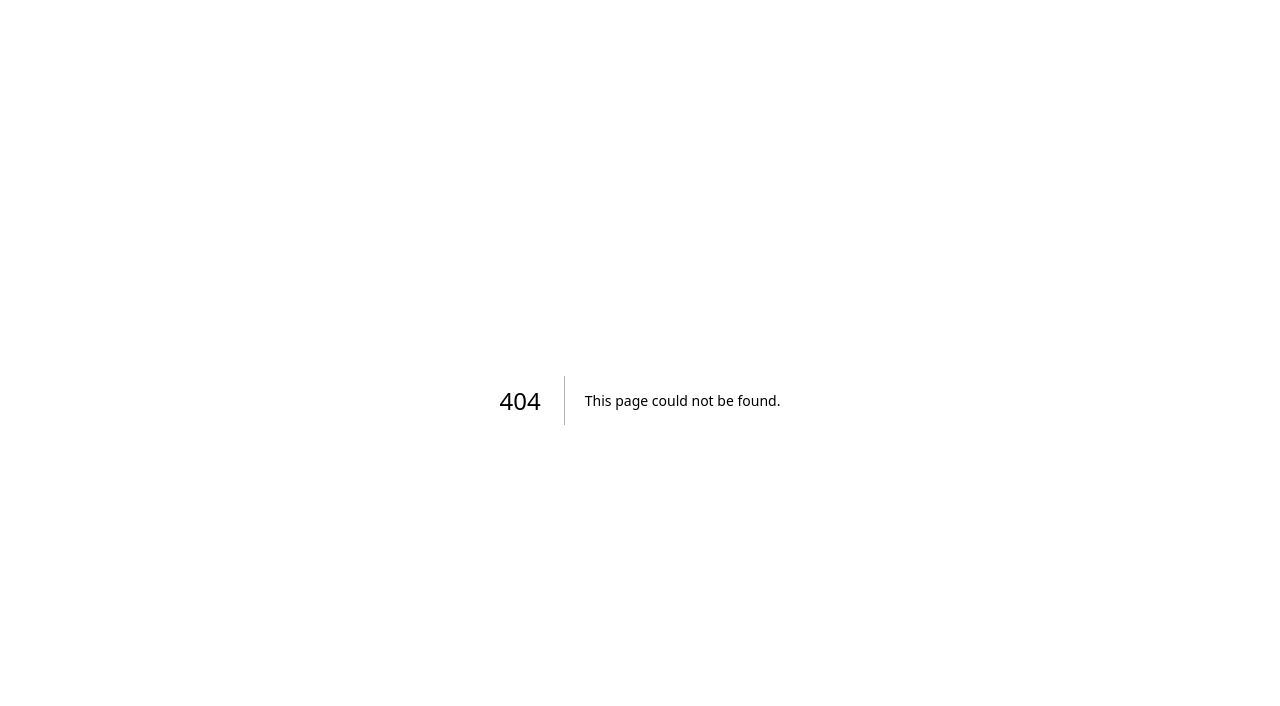
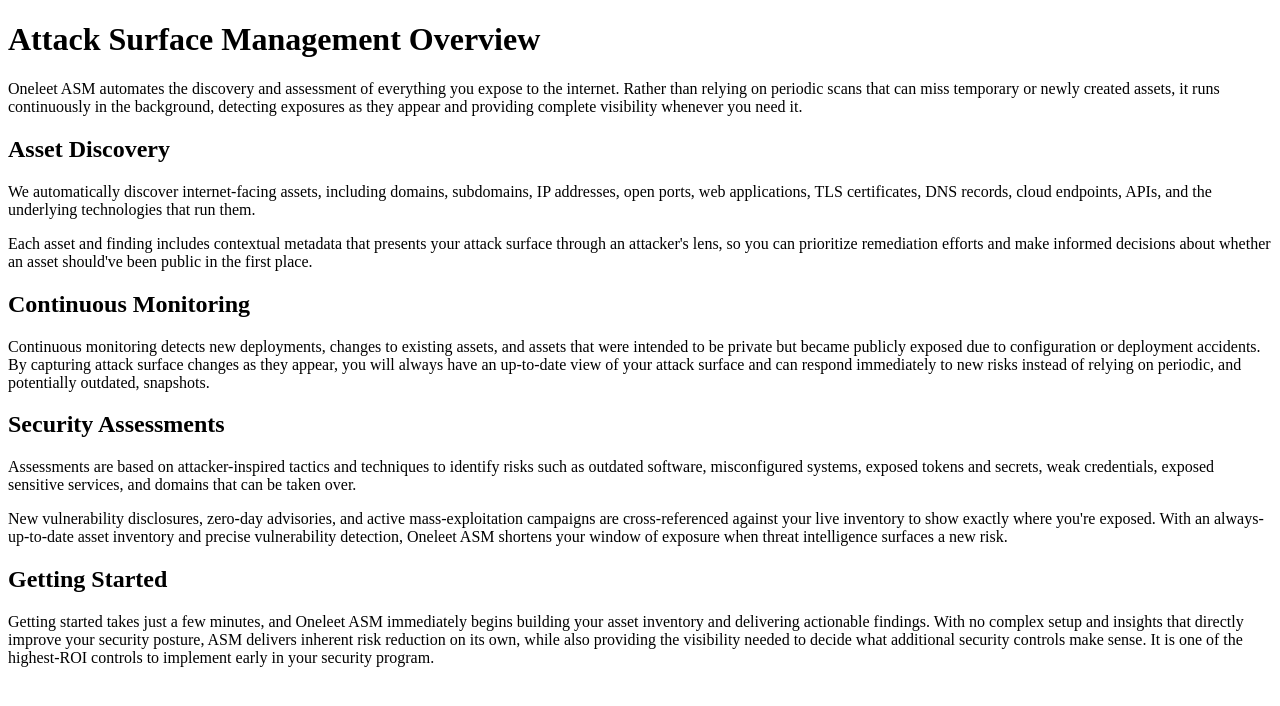
Before and after one commit to Oneleet/oneleet-docs, a Next.js app: page /attack-surface-management/overview in a window 1280 px wide. Before the commit this address had no page. Shown: the top 706 px of the page. Built offline with nearby package versions, Linux system fonts and the light colour scheme.

Commit message:
Add ASM overview and FAQ (#49)

```diff
--- a/pages/_meta.ts
+++ b/pages/_meta.ts
@@ -6,6 +6,7 @@
   "guides": "Guides",
   "penetration-testing": "Penetration Testing",
   "code-security": "Code Security",
+  "attack-surface-management": "Attack Surface Management",
   "support": {
     "title": "Support",
     "type": "page",
--- /dev/null
+++ b/pages/attack-surface-management/_meta.ts
@@ -0,0 +1,4 @@
+export default {
+  "overview": "Overview",
+  "faq": "Frequently asked questions"
+};
--- /dev/null
+++ b/pages/attack-surface-management/overview.mdx
@@ -0,0 +1,27 @@
+---
+title: Attack Surface Management Overview
+---
+
+# Attack Surface Management Overview
+
+Oneleet ASM automates the discovery and assessment of everything you expose to the internet. Rather than relying on periodic scans that can miss temporary or newly created assets, it runs continuously in the background, detecting exposures as they appear and providing complete visibility whenever you need it.
+
+## Asset Discovery
+
+We automatically discover internet-facing assets, including domains, subdomains, IP addresses, open ports, web applications, TLS certificates, DNS records, cloud endpoints, APIs, and the underlying technologies that run them.
+
+Each asset and finding includes contextual metadata that presents your attack surface through an attacker's lens, so you can prioritize remediation efforts and make informed decisions about whether an asset should've been public in the first place.
+
+## Continuous Monitoring
+
+Continuous monitoring detects new deployments, changes to existing assets, and assets that were intended to be private but became publicly exposed due to configuration or deployment accidents. By capturing attack surface changes as they appear, you will always have an up-to-date view of your attack surface and can respond immediately to new risks instead of relying on periodic, and potentially outdated, snapshots.
+
+## Security Assessments
+
+Assessments are based on attacker-inspired tactics and techniques to identify risks such as outdated software, misconfigured systems, exposed tokens and secrets, weak credentials, exposed sensitive services, and domains that can be taken over.
+
+New vulnerability disclosures, zero-day advisories, and active mass-exploitation campaigns are cross-referenced against your live inventory to show exactly where you're exposed. With an always-up-to-date asset inventory and precise vulnerability detection, Oneleet ASM shortens your window of exposure when threat intelligence surfaces a new risk.
+
+## Getting Started
+
+Getting started takes just a few minutes, and Oneleet ASM immediately begins building your asset inventory and delivering actionable findings. With no complex setup and insights that directly improve your security posture, ASM delivers inherent risk reduction on its own, while also providing the visibility needed to decide what additional security controls make sense. It is one of the highest-ROI controls to implement early in your security program.
```
Also changed, not shown: pages/attack-surface-management/faq.mdx (added, +23 -0 lines).
